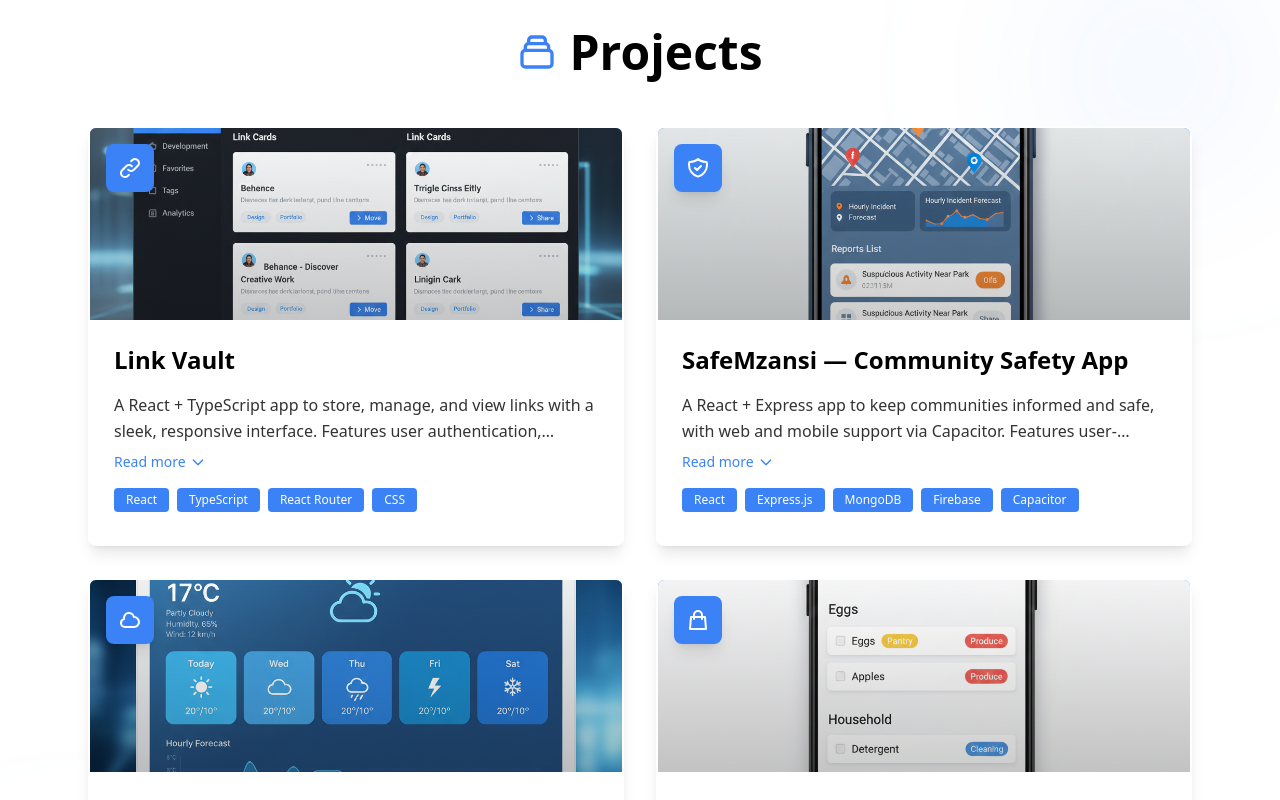
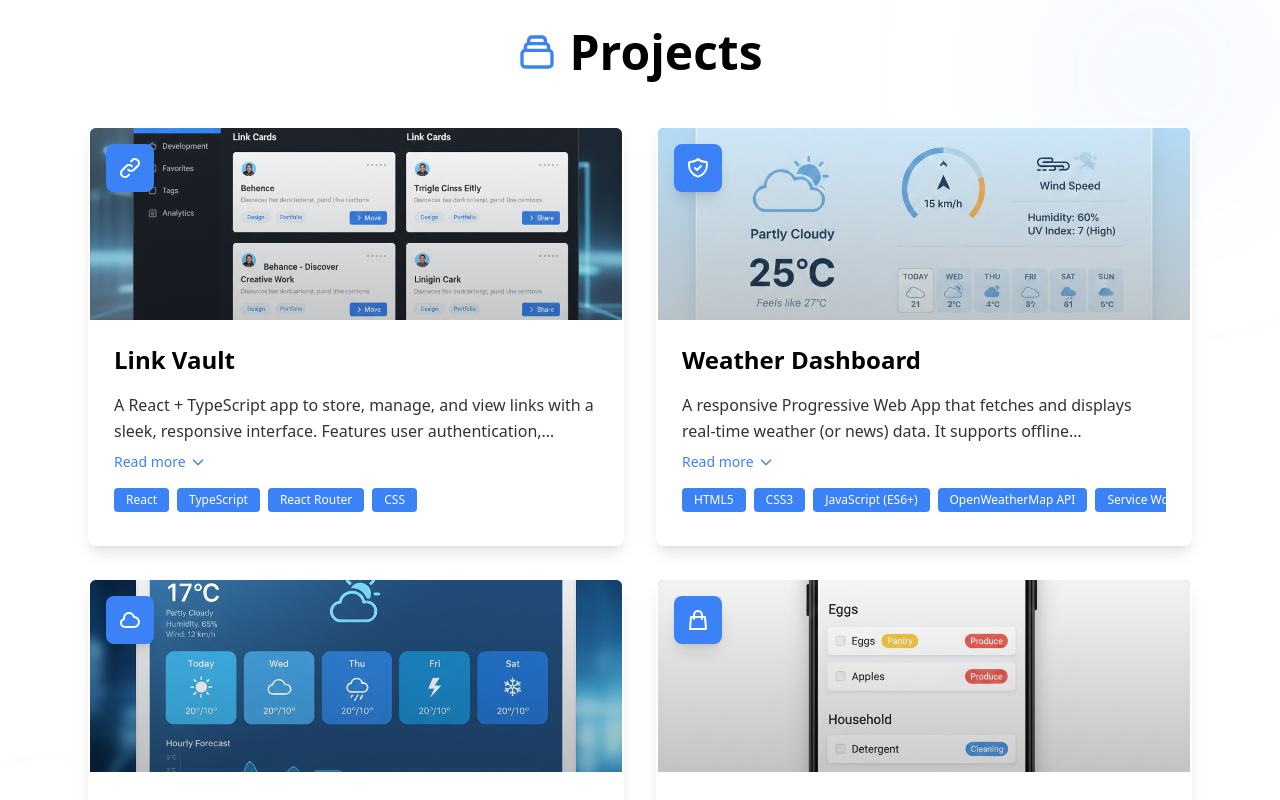
Before and after one commit to Musiki8213/Portfolio, a React (Vite) app: page / in a window 1280 px wide. Shown: the part 3120-3920 px from the top of the page. Built offline with nearby package versions, Linux system fonts and the light colour scheme.

Commit message:
added hosted links to my projects

```diff
--- a/src/components/Contact.tsx
+++ b/src/components/Contact.tsx
@@ -189,7 +189,7 @@ export const Contact = () => {
                 </svg>
               </a>
               <a
-                href="https://github.com"
+                href="https://github.com/Musiki8213"
                 target="_blank"
                 rel="noopener noreferrer"
                 className="group p-4 bg-[#3b82f6] dark:bg-[#3b82f6] text-[#ffffff] rounded-lg hover:bg-[#2563eb] dark:hover:bg-[#2563eb] transition-all duration-300 transform hover:scale-110 hover:shadow-lg shadow-md"
--- a/src/components/Projects.tsx
+++ b/src/components/Projects.tsx
@@ -22,13 +22,22 @@ export const Projects = () => {
         'A React + TypeScript app to store, manage, and view links with a sleek, responsive interface. Features user authentication, add/edit/delete/search/filter links, with responsive design and dark/light theme.',
       technologies: ['React', 'TypeScript', 'React Router', 'CSS'],
       image: '/project-weather-app.png',
+      link: 'https://react-ts-task-2-links-vault.vercel.app/',
     },
     {
-      title: 'SafeMzansi — Community Safety App',
+      title: 'Weather Dashboard',
       description:
-        'A React + Express app to keep communities informed and safe, with web and mobile support via Capacitor. Features user-friendly React frontend, Express backend with JWT authentication, mobile-ready with Capacitor, and real-time updates.',
-      technologies: ['React', 'Express.js', 'MongoDB', 'Firebase', 'Capacitor'],
-      image: '/project-safemzansi.png',
+        'A responsive Progressive Web App that fetches and displays real-time weather (or news) data. It supports offline functionality by caching the last successful API response in localStorage, notifies users when offline, and includes installable PWA features for a seamless web experience.',
+      technologies: [
+        'HTML5',
+        'CSS3',
+        'JavaScript (ES6+)',
+        'OpenWeatherMap API',
+        'Service Worker',
+        'PWA',
+      ],
+      image: '/weather-dash.jpg',
+      link: 'https://weather-dashboard-sepia-seven.vercel.app/',
     },
     {
       title: 'Weather App',
@@ -36,6 +45,7 @@ export const Projects = () => {
         'A React + TypeScript web application that shows current weather and forecasts for any location. Features search by city, displays temperature/humidity/wind, responsive design, and dynamic UI with weather-based icons.',
       technologies: ['React', 'TypeScript', 'CSS', 'OpenWeatherMap API'],
       image: '/project-link-vault.png',
+      link: 'https://task4-weather-app.vercel.app/',
     },
     {
       title: 'ShopMate — Shopping List App',
@@ -43,6 +53,7 @@ export const Projects = () => {
         'A responsive Shopping List App built with React + TypeScript, Redux Toolkit, Tailwind CSS, and JSON Server. Features user registration/login, create/edit/delete/search/sort lists, persistent data, and responsive design.',
       technologies: ['React', 'TypeScript', 'Redux Toolkit', 'Tailwind CSS'],
       image: '/project-shopmate.png',
+      link: 'https://task-5-shopping-list-app-one.vercel.app/',
     },
   ];
 
@@ -75,8 +86,14 @@ export const Projects = () => {
               <svg key="shop" className="w-6 h-6" fill="none" stroke="currentColor" viewBox="0 0 24 24"><path strokeLinecap="round" strokeLinejoin="round" strokeWidth={2} d="M16 11V7a4 4 0 00-8 0v4M5 9h14l1 12H4L5 9z" /></svg>
             ];
             return (
+              <a
+                key={index}
+                href={project.link}
+                target="_blank"
+                rel="noopener noreferrer"
+                className="block"
+              >
                 <div
-                key={index}
                   className={`bg-[#ffffff] dark:bg-[#2a2a2a] rounded-lg shadow-lg hover:shadow-xl transition-all duration-300 transform hover:-translate-y-1 group border-2 border-transparent hover:border-[#3b82f6] dark:hover:border-[#60a5fa] hover:scale-[1.02] overflow-hidden ${
                     isVisible ? 'animate-fade-in-up' : 'opacity-0'
                   }`}
@@ -89,7 +106,6 @@ export const Projects = () => {
                       alt={`${project.title} preview`}
                       className="w-full h-full object-cover group-hover:scale-105 transition-transform duration-300"
                       onError={(e) => {
-                      // Fallback to gradient if image doesn't exist
                         const target = e.target as HTMLImageElement;
                         target.style.display = 'none';
                       }}
@@ -115,7 +131,10 @@ export const Projects = () => {
                         {project.description}
                       </p>
                       <button
-                      onClick={() => toggleExpand(index)}
+                        onClick={(e) => {
+                          e.preventDefault();
+                          toggleExpand(index);
+                        }}
                         className="mt-2 text-[#3b82f6] dark:text-[#60a5fa] hover:text-[#2563eb] dark:hover:text-[#3b82f6] text-sm font-medium flex items-center gap-1 transition-colors"
                       >
                         {expandedProjects.has(index) ? (
@@ -147,6 +166,7 @@ export const Projects = () => {
                     </div>
                   </div>
                 </div>
+              </a>
             );
           })}
         </div>
```
Also changed, not shown: public/weather-dash.jpg (added). Lines whose indentation alone changed are shown as unchanged.
